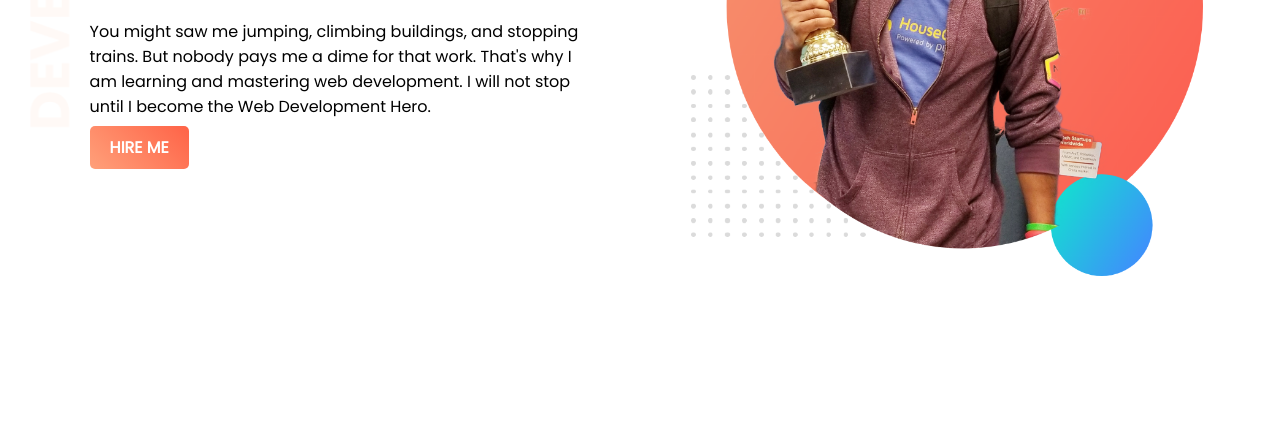
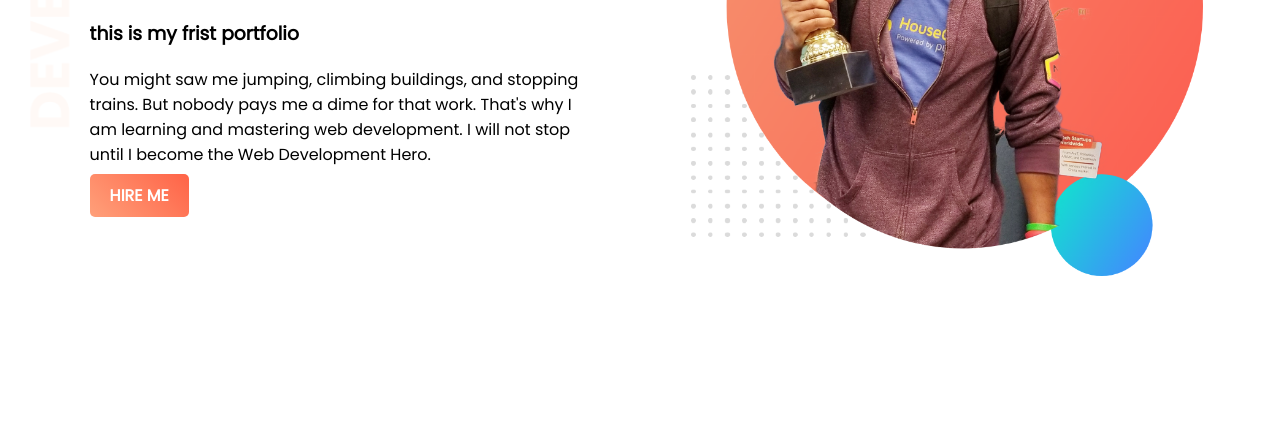
Before and after one commit to wasib800/wasib-portfolio, a plain HTML site: page index.html in a window 1280 px wide. Shown: the part 232-679 px from the top of the page. Drawn offline with Linux system fonts and the light colour scheme.

Commit message:
Update index.html

```diff
--- a/index.html
+++ b/index.html
@@ -14,7 +14,7 @@
         <div class="half-width">
             <h1>welcome to</h1>
             <h2><span class="name-highlight">Tanvir</span> website</h2>
-            <h3></h3>
+            <h3>this is my frist portfolio</h3>
             <p>You might saw me jumping, climbing buildings, and stopping trains. But nobody pays me a dime for that work. That's why I am learning and mastering web development. I will not stop until I become the Web Development Hero.
             </p>
             <a class="link-button" target="_blank" href="https://www.linkedin.com/in/md-tanvir-hossain-075151203/">HIRE ME</a>
```
